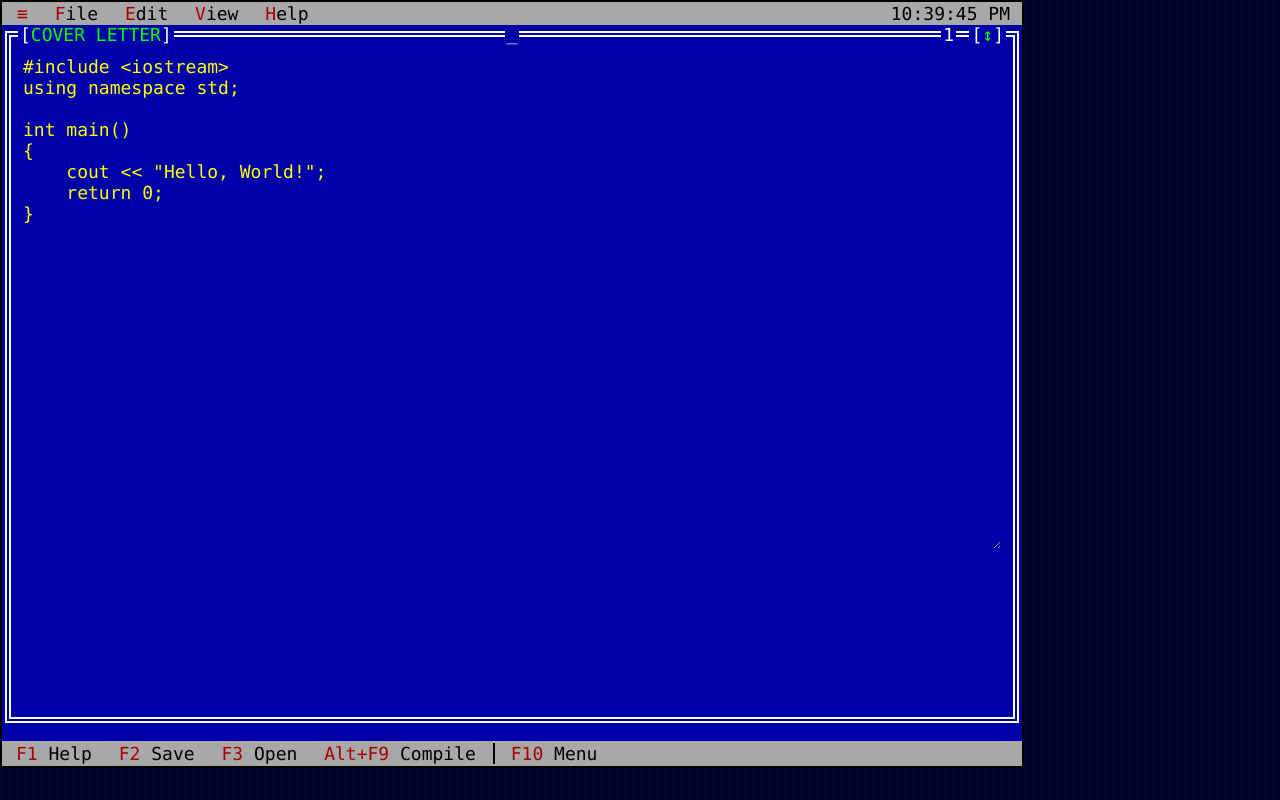
After one commit to dronov/cv.dronov.net, a Flask app: page /cover-letter/ in a window 1280 px wide. The commit adds this page. Run offline with Flask 3, Linux system fonts and the light colour scheme.

Commit message:
add cover letter page

```diff
--- a/app.py
+++ b/app.py
@@ -6,7 +6,11 @@ app = Flask(__name__)
 
 @app.route('/')
 def hello():
-    return render_template('index.html', utc_dt=datetime.datetime.utcnow())
+    return render_template('index.html')
+
+@app.route('/cover-letter/')
+def coverletter():
+    return render_template('cover-letter.html')
 
 @app.route('/bios/')
 def bios():
--- /dev/null
+++ b/templates/cover-letter.html
@@ -0,0 +1,190 @@
+<!DOCTYPE html>
+<html lang="en" class="tui-bg-blue-black">
+
+<head>
+    <meta charset="UTF-8">
+    <title>Cover letter | Mike Dronov</title>
+    <script src="https://vinibiavatti1.github.io/TuiCss/dist/tuicss.min.js"></script>
+    <link rel="stylesheet" href="https://vinibiavatti1.github.io/TuiCss/dist/tuicss.min.css">
+</head>
+
+<body>
+    <div class="tui-screen-1024-768 bordered tui-bg-blue-black">
+
+        <!-- Sidenav -->
+        <nav class="tui-sidenav absolute">
+            <ul>
+                <li>
+                    <a href="#!">
+                        <span class="red-168-text">O</span>pen
+                        <span class="tui-shortcut">ctrl+o</span>
+                    </a>
+                </li>
+                <li>
+                    <a href="#!">OS Shell</a>
+                </li>
+                <li>
+                    <a href="#!">
+                        <span class="red-168-text">C</span>opy
+                        <span class="tui-shortcut">ctrl+c</span>
+                    </a>
+                </li>
+                <li>
+                    <a href="#!">
+                        <span class="red-168-text">P</span>aste
+                        <span class="tui-shortcut">ctrl+v</span>
+                    </a>
+                </li>
+                <li>
+                    <a href="#!">C<span class="red-168-text">u</span>t
+                        <span class="tui-shortcut">ctrl+x</span>
+                    </a>
+                </li>
+                <div class="tui-black-divider"></div>
+                <li>
+                    <a href="#!">Insert</a>
+                </li>
+                <li>
+                    <a href="#!">Delete</a>
+                </li>
+                <li>
+                    <a href="#!">Go...</a>
+                </li>
+                <div class="tui-black-divider"></div>
+                <li>
+                    <a href="#!">
+                        <span class="red-168-text">S</span>earch
+                        <span class="tui-shortcut">ctrl+p</span>
+                    </a>
+                </li>
+                <div class="tui-black-divider"></div>
+                <li>
+                    <a href="#!">Exit <span class="tui-shortcut">F10</span></a>
+                </li>
+            </ul>
+        </nav>
+
+        <!-- Navbar -->
+        <nav class="tui-nav absolute">
+            <span class="tui-datetime" data-format="h:m:s a"></span>
+            <ul>
+                <li class="tui-sidenav-button red-168-text">≡</li>
+                <li class="tui-dropdown">
+                    <span class="red-168-text">F</span>ile
+                    <div class="tui-dropdown-content">
+                        <ul>
+                            <li>
+                                <a href="#!">
+                                    <span class="red-168-text">N</span>ew
+                                </a>
+                            </li>
+                            <li>
+                                <a href="#!">
+                                    <span class="red-168-text">O</span>pen...
+                                    <span class="tui-shortcut">F3</span>
+                                </a>
+                            </li>
+                            <li>
+                                <a href="#!">
+                                    <span class="red-168-text">S</span>ave
+                                    <span class="tui-shortcut">F2</span>
+                                </a>
+                            </li>
+                            <li>
+                                <a href="#!">
+                                    S<span class="red-168-text">a</span>ve as...
+                                </a>
+                            </li>
+                            <li>
+                                <a href="#!">
+                                    Save a<span class="red-168-text">l</span>l
+                                </a>
+                            </li>
+                            <div class="tui-black-divider"></div>
+
+                            <!-- SUBMENU EXAMPLE -->
+
+                            <li class="tui-dropdown block">
+                                <span class="right">►</span>
+                                <span class="red-168-text">M</span>ore
+                                <div class="tui-dropdown-content">
+                                    <ul>
+                                        <li>
+                                            <a href="#!">
+                                                <span class="red-168-text">C</span>hange dir...
+                                            </a>
+                                        </li>
+                                        <li>
+                                            <a href="#!">
+                                                <span class="red-168-text">P</span>rint
+                                            </a>
+                                        </li>
+                                        <li>
+                                            <a href="#!">
+                                                <span class="red-168-text">D</span>OS shell
+                                            </a>
+                                        </li>
+                                    </ul>
+                                </div>
+                            </li>
+
+                            <div class="tui-black-divider"></div>
+                            <li>
+                                <a href="#!">
+                                    <span class="red-168-text">Q</span>uit
+                                    <span class="tui-shortcut">F10</span>
+                                </a>
+                            </li>
+                        </ul>
+                    </div>
+                </li>
+                <li class="tui-dropdown">
+                    <span class="red-168-text">E</span>dit
+                </li>
+                <li class="tui-dropdown">
+                    <span class="red-168-text">V</span>iew
+                </li>
+                <li class="tui-dropdown">
+                    <span class="red-168-text">H</span>elp
+                </li>
+            </ul>
+        </nav>
+
+        <!-- Edit panel -->
+        <div class="tui-window full-width full-height tui-no-shadow" style="margin-top: 20px;">
+            <fieldset class="tui-fieldset" style="height: 700px;">
+                <legend class="center">_</legend>
+                <span class="tui-fieldset-button"><span class="green-255-text">↕</span></span>
+                <span class="tui-fieldset-text top right" style="margin-right: 50px">1</span>
+                <span class="tui-fieldset-button left"><span class="green-255-text">COVER&nbsp;LETTER</span></span>
+                <span class="tui-fieldset-text" style="margin-left: 50px;">&nbsp;1:1&nbsp;</span>
+                <textarea class="tui-textarea full-width" style="height: 493px; overflow: scroll;">
+#include &#60;iostream&#62;
+using namespace std;
+
+int main()
+{
+    cout &#60;&#60; "Hello, World!";
+    return 0;
+}
+
+                </textarea>
+            </fieldset>
+        </div>
+
+        <!-- Status bar -->
+        <div class="tui-statusbar absolute">
+            <ul>
+                <li><a href="#!"><span class="red-168-text">F1</span> Help</a></li>
+                <li><a href="#!"><span class="red-168-text">F2</span> Save</a></li>
+                <li><a href="#!"><span class="red-168-text">F3</span> Open</a></li>
+                <li><a href="#!"><span class="red-168-text">Alt+F9</span> Compile</a></li>
+                <span class="tui-statusbar-divider"></span>
+                <li><a href="#!"><span class="red-168-text">F10</span> Menu</a></li>
+            </ul>
+        </div>
+
+    </div>
+</body>
+
+</html>
--- a/templates/index.html
+++ b/templates/index.html
@@ -41,6 +41,7 @@
                     <br>
                     <div class="tui-divider"></div>
                     <br>
+                    <a href="/cover-letter"><button class="tui-button orange-168 white-255-text">Cover letter</button></a>
                     <a href="/bios"><button class="tui-button white-255-text">Work experience</button></a>
                     <button class="tui-button purple-168 white-255-text">Skills</button>
                     <button class="tui-button yellow-168 white-255-text">How it works</button>
```
